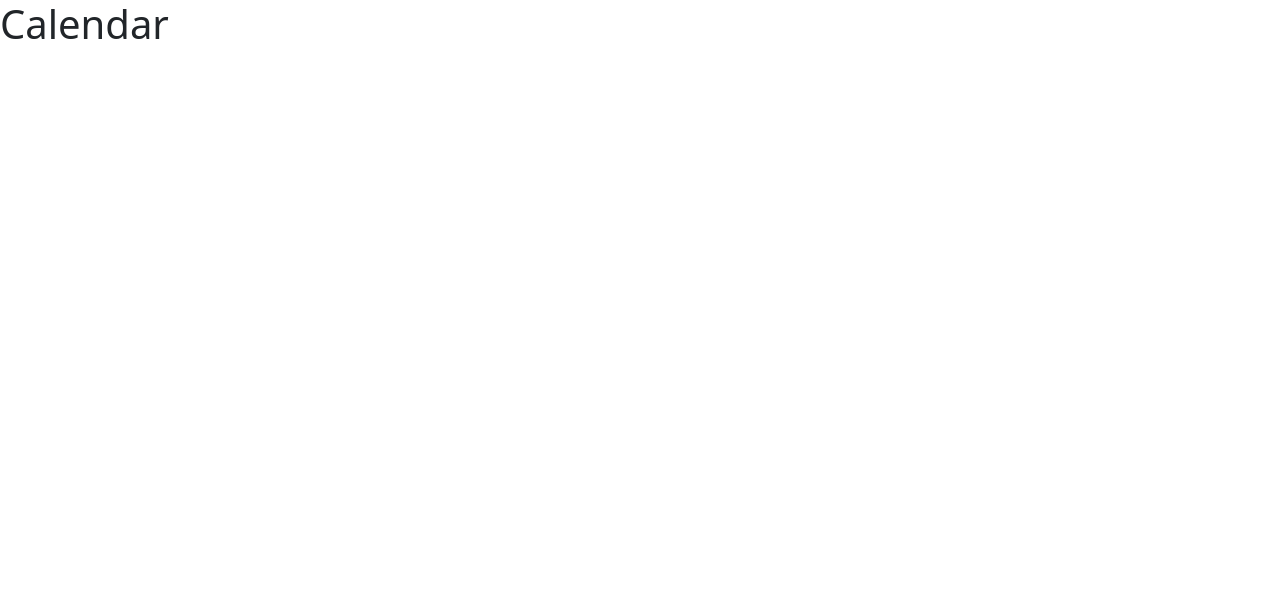
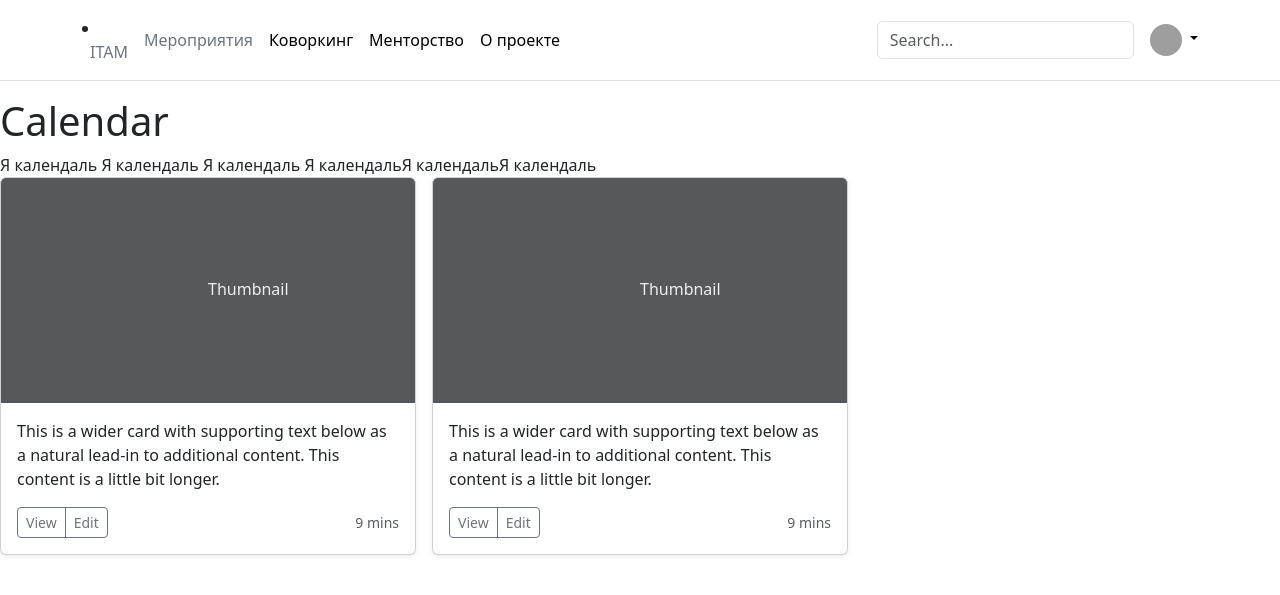
Before and after one commit to G7Khrmvvv/ITAM_events, a Flask app: page / in a window 1280 px wide. Before the commit the part shown is almost empty. Shown: the top 595 px of the page. Run offline with Flask 3, Linux system fonts and the light colour scheme; grey boxes are pictures that could not be loaded.

Commit message:
add some frontend

```diff
--- a/app.py
+++ b/app.py
@@ -3,7 +3,25 @@ from flask_sqlalchemy import SQLAlchemy
 
 app = Flask(__name__)
 app.config['SQLALCHEMY_DATABASE_URI'] = 'sqlite:///events.db'
+db = SQLAlchemy(app)
 
+# class Calendar(db.Model):
+#     id = db.Column(db.Integer)
+#     name = db.Column(db.String(15), nullable=False) # 15 ставил от балды, фронтдендеру или дизайнеру надо поменять
+#     description = db.Column(db.Text, nullable=True)
+#     category = db.Column(db.String(100), nullable=False)
+#     status = db.Column(db.String(50), nullable=False)
+#     locations = db.Column(db.String(50), nullable=True)
+#     tags = db.Column(db.String(100), nullable=True)
+#     period = db.Column(db.String(50), nullable=True)
+#     duration = db.Column(db.String(50), nullable=True)
+#     start_datetime = db.Column(db.String(50), nullable=False)
+#     end_datetime = db.Column(db.String(50), nullable=False)
+#     created_at = db.Column(db.String(50), nullable=True)
+#     updated_at = db.Column(db.String(50), nullable=True)
+#
+#     def __repr__(self):
+#         return '<Article %r>' % self.id
 
 @app.route('/event')
 def event_page():
--- a/templates/base.html
+++ b/templates/base.html
@@ -10,6 +10,49 @@
     <title>{% block title %}{% endblock %}</title>
 </head>
 <body>
+    <header class="p-3 mb-3 border-bottom">
+    <div class="container">
+      <div class="d-flex flex-wrap align-items-center justify-content-center justify-content-lg-start">
+        <a href="/" class="d-flex align-items-center mb-2 mb-lg-0 link-body-emphasis text-decoration-none">
+          <li><a href="#" class="nav-link px-2 link-secondary">ITAM</a></li>
+        </a>
+
+        <ul class="nav col-12 col-lg-auto me-lg-auto mb-2 justify-content-center mb-md-0">
+          <li><a href="#" class="nav-link px-2 link-secondary">Мероприятия</a></li>
+          <li><a href="#" class="nav-link px-2 link-body-emphasis">Коворкинг</a></li>
+          <li><a href="#" class="nav-link px-2 link-body-emphasis">Менторство</a></li>
+          <li><a href="#" class="nav-link px-2 link-body-emphasis">О проекте</a></li>
+        </ul>
+
+        <form class="col-12 col-lg-auto mb-3 mb-lg-0 me-lg-3" role="search">
+          <input type="search" class="form-control" placeholder="Search..." aria-label="Search">
+        </form>
+
+        <div class="dropdown text-end">
+          <a href="#" class="d-block link-body-emphasis text-decoration-none dropdown-toggle" data-bs-toggle="dropdown" aria-expanded="false">
+            <img src="https://github.com/mdo.png" alt="mdo" width="32" height="32" class="rounded-circle">
+          </a>
+            <ul class="dropdown-menu text-small" style="">
+                <li>
+                    <a class="dropdown-item" href="#">New project...</a>
+                </li>
+                <li>
+                    <a class="dropdown-item" href="#">Settings</a>
+                </li>
+                <li>
+                    <a class="dropdown-item" href="#">Profile</a>
+                </li>
+                <li>
+                    <hr class="dropdown-divider">
+                </li>
+                <li>
+                    <a class="dropdown-item" href="#">Sign out</a>
+                </li>
+          </ul>
+        </div>
+      </div>
+    </div>
+  </header>
     {% block body %}{% endblock %}
 </body>
 </html>
--- a/templates/calendar.html
+++ b/templates/calendar.html
@@ -6,4 +6,43 @@
 
 {% block body %}
 <h1>Calendar</h1>
+    Я календаль Я календаль Я календаль Я календальЯ календальЯ календаль
+<div class="row row-cols-1 row-cols-sm-2 row-cols-md-3 g-3">
+        <div class="col">
+          <div class="card shadow-sm">
+            <svg class="bd-placeholder-img card-img-top" width="100%" height="225" xmlns="http://www.w3.org/2000/svg" role="img" aria-label="Placeholder: Thumbnail" preserveAspectRatio="xMidYMid slice" focusable="false"><title>Placeholder</title><rect width="100%" height="100%" fill="#55595c"></rect><text x="50%" y="50%" fill="#eceeef" dy=".3em">Thumbnail</text></svg>
+            <div class="card-body">
+              <p class="card-text">This is a wider card with supporting text below as a natural lead-in to additional content. This content is a little bit longer.</p>
+              <div class="d-flex justify-content-between align-items-center">
+                <div class="btn-group">
+                  <button type="button" class="btn btn-sm btn-outline-secondary">View</button>
+                  <button type="button" class="btn btn-sm btn-outline-secondary">Edit</button>
+                </div>
+                <small class="text-body-secondary">9 mins</small>
+              </div>
+            </div>
+          </div>
+        </div>
+        <div class="col">
+          <div class="card shadow-sm">
+            <svg class="bd-placeholder-img card-img-top" width="100%" height="225" xmlns="http://www.w3.org/2000/svg" role="img" aria-label="Placeholder: Thumbnail" preserveAspectRatio="xMidYMid slice" focusable="false"><title>Placeholder</title><rect width="100%" height="100%" fill="#55595c"></rect><text x="50%" y="50%" fill="#eceeef" dy=".3em">Thumbnail</text></svg>
+            <div class="card-body">
+              <p class="card-text">This is a wider card with supporting text below as a natural lead-in to additional content. This content is a little bit longer.</p>
+              <div class="d-flex justify-content-between align-items-center">
+                <div class="btn-group">
+                  <button type="button" class="btn btn-sm btn-outline-secondary">View</button>
+                  <button type="button" class="btn btn-sm btn-outline-secondary">Edit</button>
+                </div>
+                <small class="text-body-secondary">9 mins</small>
+              </div>
+            </div>
+          </div>
+        </div>
+
+
+
+
+
+
+      </div>
 {% endblock %}
```
Also changed, not shown: events.db (added).
